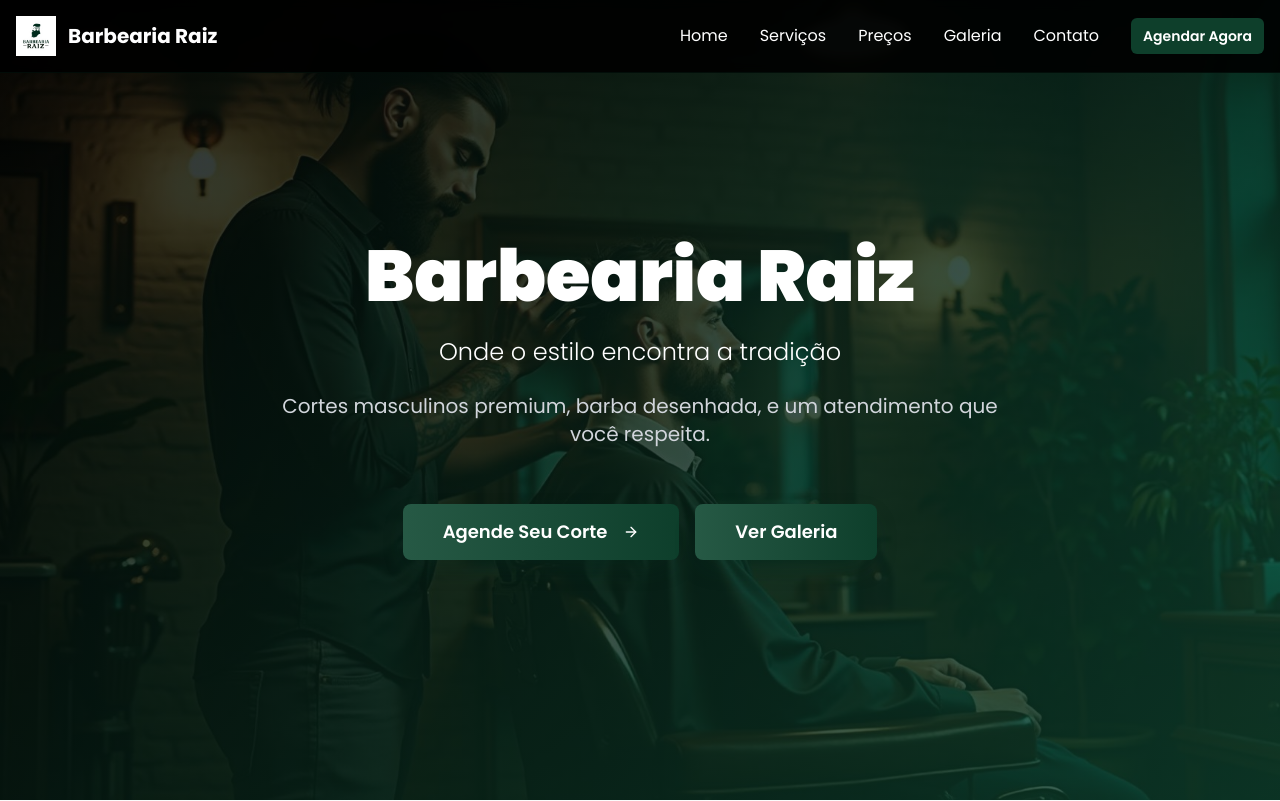
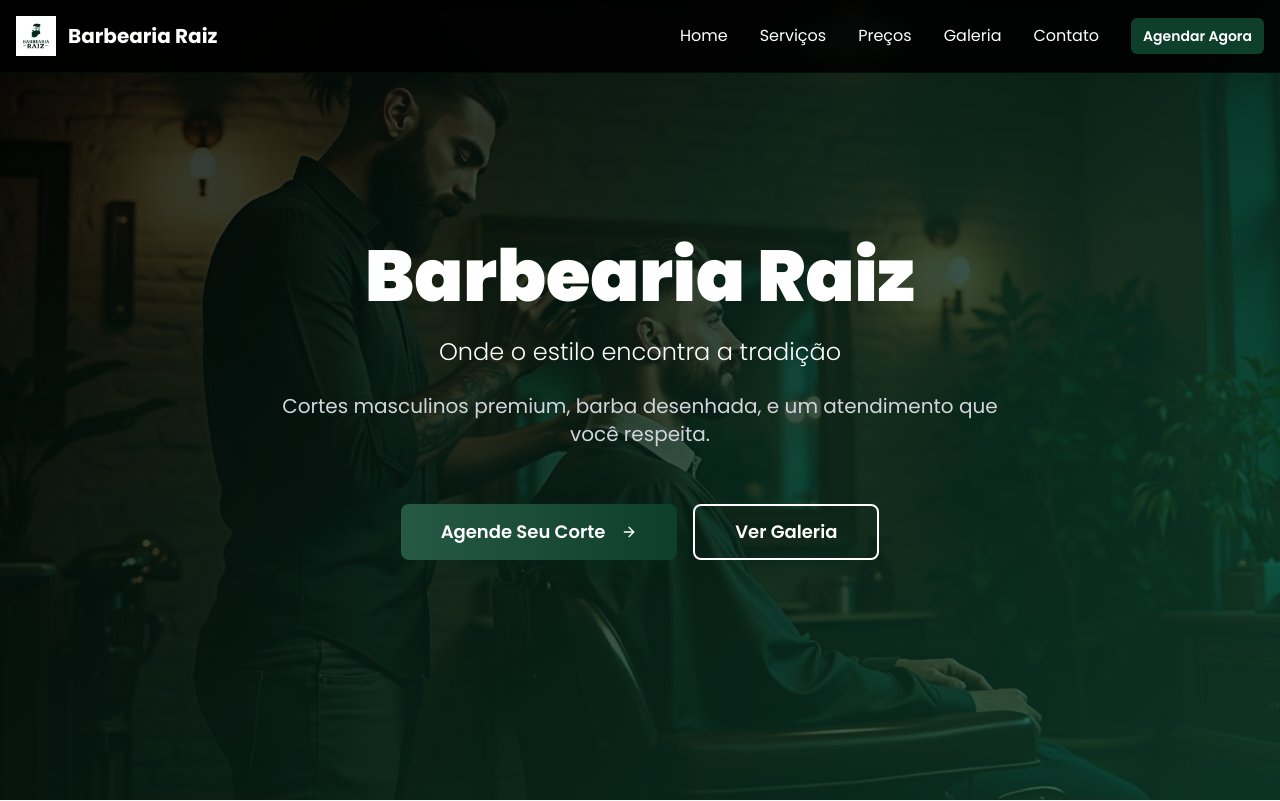
Before and after one commit to Victor-CSM/raiz-landing-craft, a React (Vite) app: page / in a window 1280 px wide. Shown: the top 801 px of the page. Built offline with nearby package versions, Linux system fonts and the light colour scheme.

Commit message:
Revert button color change
Reverts the color change of the "Ver Galeria" button to its previous color, while keeping the movement effect consistent with the "Agende Seu Corte" button.

```diff
--- a/src/components/ui/button.tsx
+++ b/src/components/ui/button.tsx
@@ -20,7 +20,7 @@ const buttonVariants = cva(
         link: "text-primary underline-offset-4 hover:underline",
         // Barbearia Raiz custom variants
         hero: "bg-gradient-accent text-white font-semibold shadow-brand hover:shadow-elegant hover:-translate-y-1 transition-all duration-300",
-        heroOutline: "border-2 border-white text-white bg-transparent font-semibold hover:bg-white hover:text-brand-black transition-all duration-300",
+        heroOutline: "border-2 border-white text-white bg-transparent font-semibold hover:bg-white hover:text-brand-black hover:-translate-y-1 transition-all duration-300",
         brand: "bg-brand-green text-white font-semibold hover:bg-brand-green-dark shadow-card hover:shadow-brand transition-all duration-300",
         cta: "bg-gradient-card text-white font-bold uppercase tracking-wide hover:shadow-elegant hover:-translate-y-1 transition-all duration-300",
       },
--- a/src/pages/Index.tsx
+++ b/src/pages/Index.tsx
@@ -104,7 +104,7 @@ const Index = () => {
                 Agende Seu Corte
                 <ArrowRight className="ml-2" />
               </Button>
-              <Button variant="hero" size="xl" onClick={() => scrollToSection('galeria')}>
+              <Button variant="heroOutline" size="xl" onClick={() => scrollToSection('galeria')}>
                 Ver Galeria
               </Button>
             </div>
```
